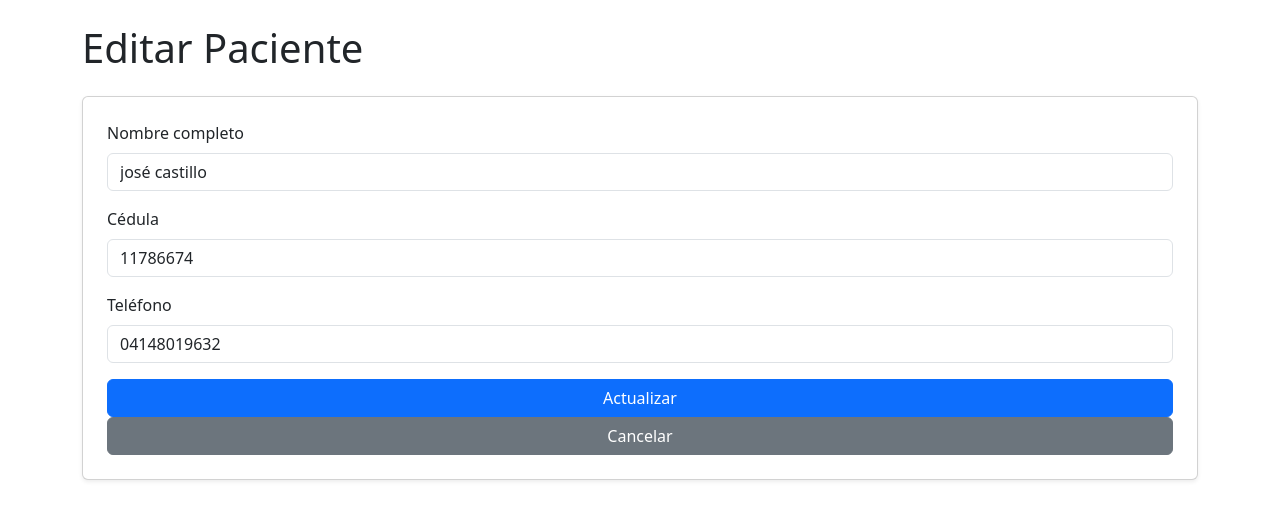
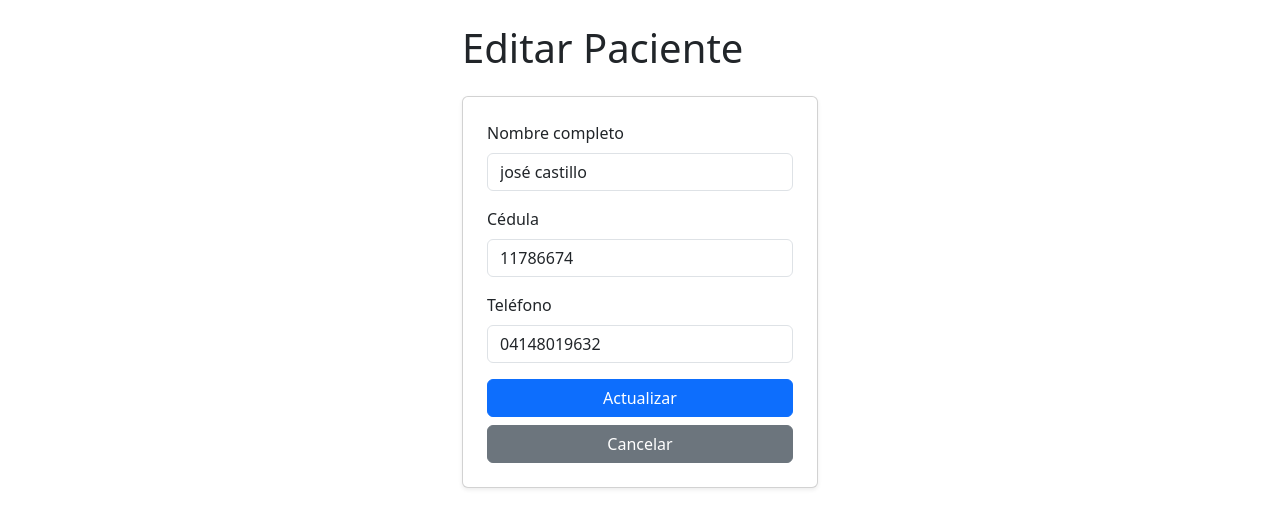
Before and after one commit to castillorojasdiego-create/CitaPlus, a Flask app: page /pacientes/editar/2 in a window 1280 px wide. Shown: the part 56-584 px from the top of the page. Run offline with Flask 3, Linux system fonts and the light colour scheme; a user stored in the database is signed in; data comes from the database, SQL or seed files in the repository.

Commit message:
Update editar_paciente.html

```diff
--- a/templates/editar_paciente.html
+++ b/templates/editar_paciente.html
@@ -1,6 +1,10 @@
 {% extends "base.html" %}
 
 {% block content %}
+
+<div class="row justify-content-center">
+<div class="col-12 col-md-6 col-lg-4">
+
     <h1 class="mb-4">Editar Paciente</h1>
 
 {% with mensajes = get_flashed_messages(with_categories=true) %}
@@ -37,7 +41,9 @@
             <input type="text" name="telefono" class="form-control" value="{{ paciente.telefono }}" required>
         </div>
 
-        <button type="submit" class="btn btn-primary">Actualizar</button>
-        <a href="/pacientes" class="btn btn-secondary">Cancelar</a>
+        <button type="submit" class="btn btn-primary w-100 mb-2">Actualizar</button>
+        <a href="/pacientes" class="btn btn-secondary w-100">Cancelar</a>
     </form>
+</div>
+</div>
 {% endblock %}
```
